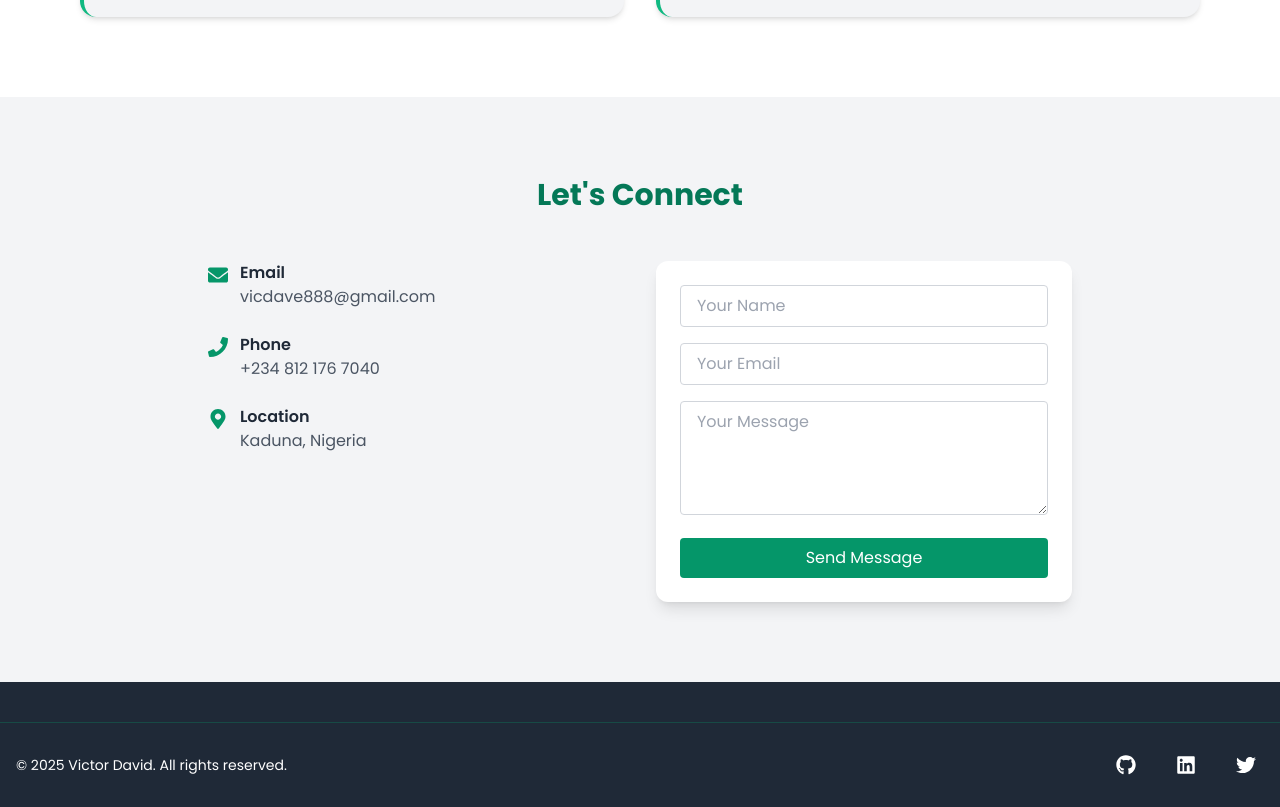
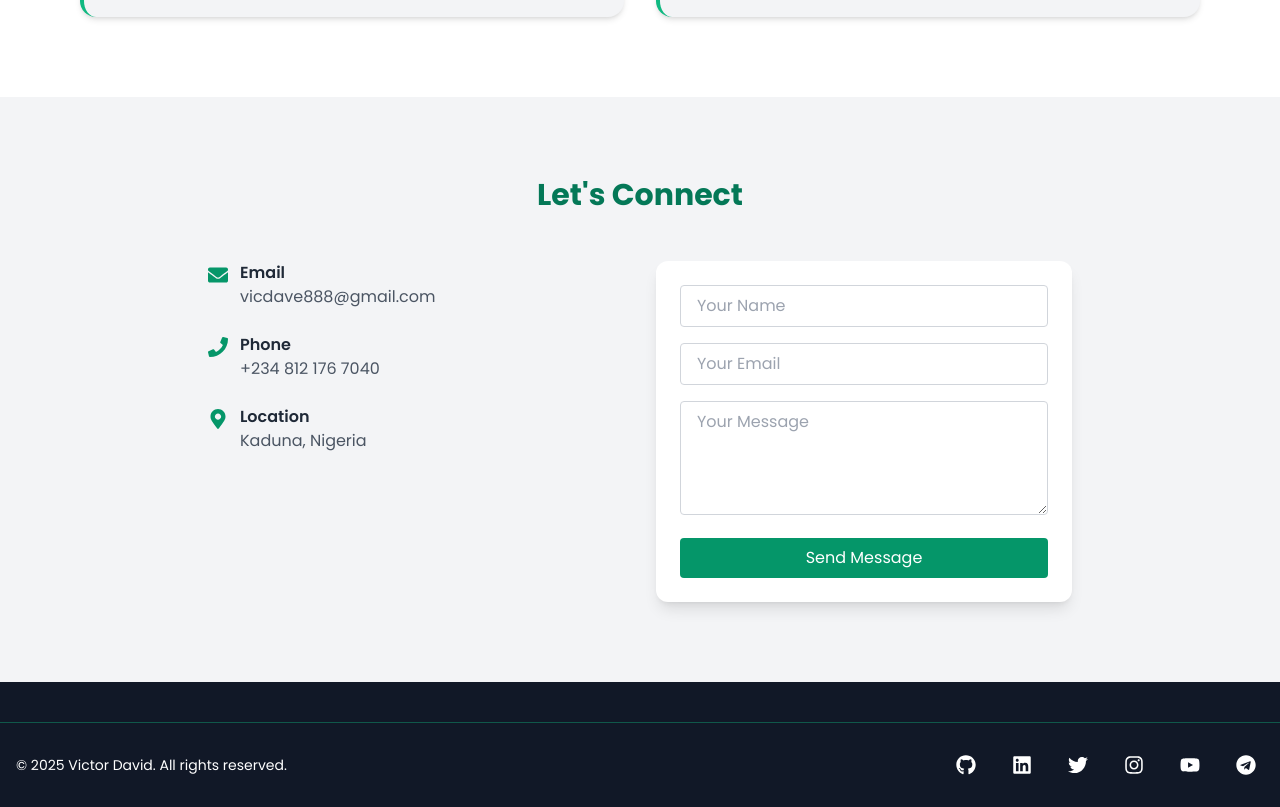
Before and after one commit to vic-dave/victor-portfolio, a React (Vite) app: page / in a window 1280 px wide. Shown: the part 4155-4962 px from the top of the page. Built offline with nearby package versions, Linux system fonts and the light colour scheme.

Commit message:
Did some couple of changes

```diff
--- a/src/components/Footer.jsx
+++ b/src/components/Footer.jsx
@@ -1,21 +1,60 @@
-import { FaGithub, FaLinkedin, FaTwitter } from "react-icons/fa";
+import {
+  FaGithub,
+  FaLinkedin,
+  FaTwitter,
+  FaInstagram,
+  FaYoutube,
+  FaTelegram,
+  FaArrowUp,
+} from "react-icons/fa";
+
+import { useEffect, useState } from "react";
 
 function Footer() {
+  const [showTop, setShowTop] = useState(false);
+
+  useEffect(() => {
+    const onScroll = () => {
+      setShowTop(window.scrollY > 300);
+    };
+    window.addEventListener("scroll", onScroll);
+    return () => window.removeEventListener("scroll", onScroll);
+  }, []);
+
+  const scrollToTop = () => {
+    window.scrollTo({ top: 0, behavior: "smooth" });
+  };
+
   return (
-    <footer className="bg-gray-800 text-white pt-10">
-      <div className="border-t border-emerald-600/30">
+    <footer className="relative bg-gray-900 text-white pt-10">
+      {/* Top border line */}
+      <div className="border-t border-emerald-500/40" />
+
+      {/* Scroll to top button */}
+      {showTop && (
+        <button
+          onClick={scrollToTop}
+          aria-label="Scroll to top"
+          className="fixed bottom-5 right-5 p-3 bg-emerald-600 text-white rounded-full shadow-lg hover:bg-emerald-500 transition-transform hover:scale-110 z-50"
+        >
+          <FaArrowUp />
+        </button>
+      )}
+
       <div className="container mx-auto px-4 py-6 flex flex-col md:flex-row items-center justify-between gap-4">
+        {/* Copyright */}
         <p className="text-sm text-center md:text-left">
           &copy; {new Date().getFullYear()} Victor David. All rights reserved.
         </p>
 
-          <div className="flex gap-6 text-xl">
+        {/* Social Links */}
+        <div className="flex flex-wrap gap-5 text-xl">
           <a
             href="https://github.com/victordavid"
             aria-label="GitHub"
             target="_blank"
             rel="noreferrer"
-              className="hover:text-emerald-400 hover:bg-gray-700 p-2 rounded-full transition-transform duration-200 transform hover:scale-110"
+            className="hover:text-emerald-400 hover:bg-gray-800 p-2 rounded-full transition-transform transform hover:scale-110"
           >
             <FaGithub />
           </a>
@@ -24,7 +63,7 @@ function Footer() {
             aria-label="LinkedIn"
             target="_blank"
             rel="noreferrer"
-              className="hover:text-emerald-400 hover:bg-gray-700 p-2 rounded-full transition-transform duration-200 transform hover:scale-110"
+            className="hover:text-emerald-400 hover:bg-gray-800 p-2 rounded-full transition-transform transform hover:scale-110"
           >
             <FaLinkedin />
           </a>
@@ -33,11 +72,37 @@ function Footer() {
             aria-label="Twitter"
             target="_blank"
             rel="noreferrer"
-              className="hover:text-emerald-400 hover:bg-gray-700 p-2 rounded-full transition-transform duration-200 transform hover:scale-110"
+            className="hover:text-emerald-400 hover:bg-gray-800 p-2 rounded-full transition-transform transform hover:scale-110"
           >
             <FaTwitter />
           </a>
-          </div>
+          <a
+            href="https://instagram.com/victordavid"
+            aria-label="Instagram"
+            target="_blank"
+            rel="noreferrer"
+            className="hover:text-pink-400 hover:bg-gray-800 p-2 rounded-full transition-transform transform hover:scale-110"
+          >
+            <FaInstagram />
+          </a>
+          <a
+            href="https://youtube.com/@victordavid"
+            aria-label="YouTube"
+            target="_blank"
+            rel="noreferrer"
+            className="hover:text-red-500 hover:bg-gray-800 p-2 rounded-full transition-transform transform hover:scale-110"
+          >
+            <FaYoutube />
+          </a>
+          <a
+            href="https://t.me/victordavid"
+            aria-label="Telegram"
+            target="_blank"
+            rel="noreferrer"
+            className="hover:text-blue-300 hover:bg-gray-800 p-2 rounded-full transition-transform transform hover:scale-110"
+          >
+            <FaTelegram />
+          </a>
         </div>
       </div>
     </footer>
```
Lines whose indentation alone changed are shown as unchanged.
